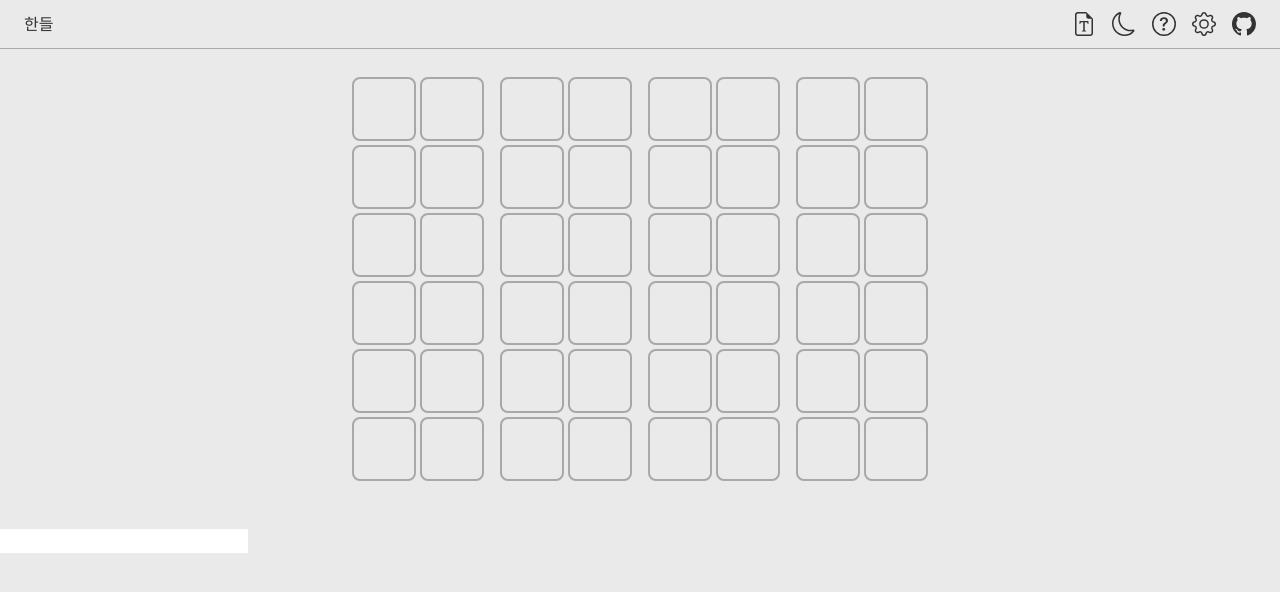
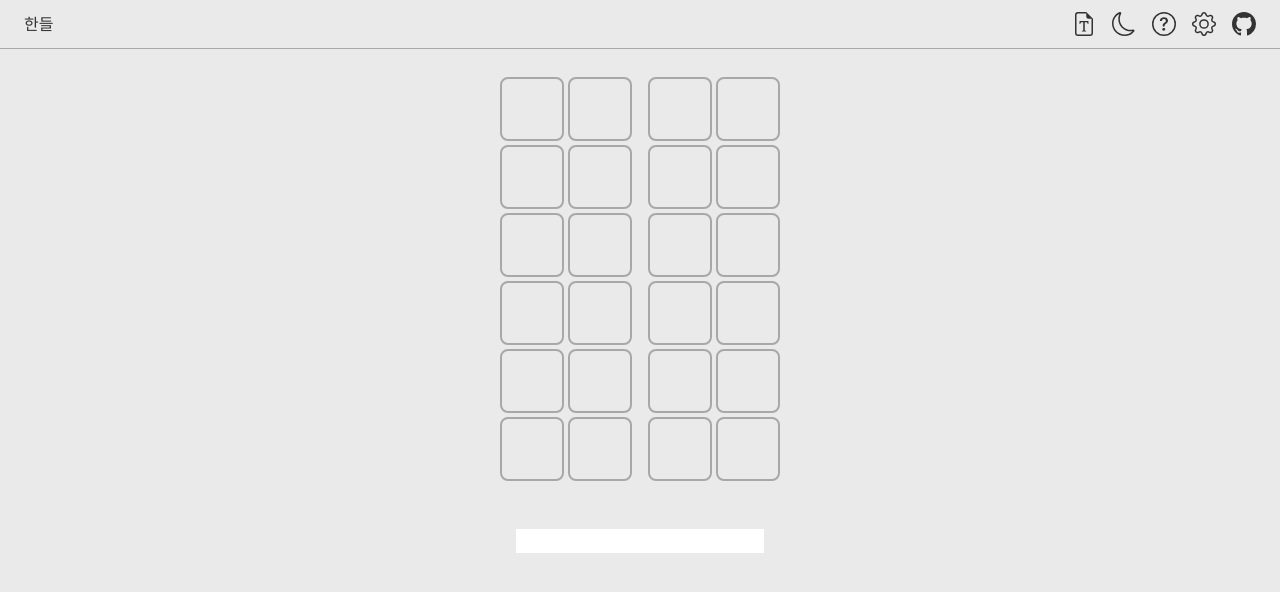
Before and after one commit to wolimst/handle, a Svelte app: page / in a window 1280 px wide. Shown: the top 592 px of the page. Built offline with nearby package versions, Linux system fonts and the light colour scheme.

Commit message:
Refactor wordle components to use stores

```diff
--- a/src/components/wordle/Game.svelte
+++ b/src/components/wordle/Game.svelte
@@ -1,59 +1,38 @@
 <script lang="ts">
   import Guess from './Guess.svelte'
   import Keyboard from './Keyboard.svelte'
-  import { N_WORDLES_PER_ROW } from '@/constants'
-  import * as Wordle from '@/lib/wordle'
+  import { game, keyboard, ui } from './store'
 
-  export let nWordles: number
-  export let nGuesses: number
-  export let answerLength: number
-
-  let game: Wordle.Game = new Wordle.Game(nWordles, nGuesses, answerLength)
-  let keyboardValue = game.keyboard.value
-
-  const nWordlesPerRow = N_WORDLES_PER_ROW[answerLength]
-  const nRows = Math.ceil(game.nWordles / nWordlesPerRow)
-
-  function nWordlesThisRow(rowIndex: number): number {
-    const nWordlesRemaining = game.nWordles - rowIndex * nWordlesPerRow
-    if (nWordlesRemaining > nWordlesPerRow) {
-      return nWordlesPerRow
-    } else {
-      return nWordlesRemaining
+  function assert() {
+    if (game === undefined || keyboard === undefined || ui === undefined) {
+      throw new Error('stores not initialized')
     }
-  }
-
-  function onInput() {
-    keyboardValue = game.keyboard.value
   }
 
   function submitGuess() {
     game.submitGuess()
-    keyboardValue = game.keyboard.value
-    game = game
   }
+
+  assert()
 </script>
 
 <div class="tw-container tw-mb-12">
-  {#each { length: nRows } as _, rowIndex}
+  {#each { length: $ui.nRows } as _, rowIndex}
     <div class="tw-mb-6">
-      {#each { length: game.nGuesses } as _, guessIndex}
+      {#each { length: $game.nGuesses } as _, guessIndex}
         <div
           class="tw-flex tw-flex-nowrap tw-justify-center tw-gap-4 tw-mx-2 tw-my-1"
         >
-          {#each { length: nWordlesThisRow(rowIndex) } as _, colIndex}
-            {@const wordleIndex = nWordlesPerRow * rowIndex + colIndex}
-            {@const wordle = game.data.wordleData[wordleIndex]}
+          {#each { length: ui.nWordlesAtRow(rowIndex) } as _, colIndex}
+            {@const wordleIndex = $ui.nWordlesPerRow * rowIndex + colIndex}
+            {@const wordle = $game.wordleData[wordleIndex]}
 
             {#if guessIndex < wordle.guessResults.length}
-              <Guess
-                guess={wordle.guessResults[guessIndex]}
-                answerLength={game.answerLength}
-              />
+              <Guess guess={wordle.guessResults[guessIndex]} />
             {:else if wordle.status === 'playing' && guessIndex === wordle.guessResults.length}
-              <Guess guess={keyboardValue} answerLength={game.answerLength} />
+              <Guess guess={$keyboard} />
             {:else}
-              <Guess answerLength={game.answerLength} />
+              <Guess />
             {/if}
           {/each}
         </div>
@@ -62,4 +41,4 @@
   {/each}
 </div>
 
-<Keyboard keyboard={game.keyboard} on:submit={submitGuess} on:input={onInput} />
+<Keyboard on:submit={submitGuess} />
--- a/src/components/wordle/Guess.svelte
+++ b/src/components/wordle/Guess.svelte
@@ -1,8 +1,9 @@
 <script lang="ts">
   import Syllable from './Syllable.svelte'
   import * as Color from './color'
+  import { game } from './store'
   import * as Path from '@/lib/path'
-  import * as Wordle from '@/lib/wordle'
+  import type * as Wordle from '@/lib/wordle'
 
   /**
    * A guess data to dispay and color the syllables.
@@ -17,7 +18,6 @@
    * Default is `undefined`.
    */
   export let guess: Wordle.GuessResult | string | undefined = undefined
-  export let answerLength: number
 
   type Guess = Wordle.GuessResult | string | undefined
 
@@ -78,7 +78,7 @@
 </script>
 
 <div class="tw-inline-flex tw-gap-1 tw-min-w-0 tw-min-h-0">
-  {#each { length: answerLength } as _, i}
+  {#each { length: $game.answerLength } as _, i}
     <div
       class="tw-w-16 tw-aspect-square tw-border-2 tw-rounded-lg tw-border-solid tw-border-app-text-secondary tw-overflow-hidden"
     >
--- a/src/components/wordle/Keyboard.svelte
+++ b/src/components/wordle/Keyboard.svelte
@@ -1,9 +1,19 @@
 <script lang="ts">
-  import * as Wordle from '@/lib/wordle'
+  import { keyboard } from './store'
 
-  export let keyboard: Wordle.Keyboard
+  $: value = $keyboard
+  $: {
+    const setResult = keyboard.setValue(value)
+    if (!setResult) {
+      value = $keyboard
+    }
+  }
 </script>
 
-<form on:submit|preventDefault on:input>
-  <input type="text" bind:value={keyboard.value} />
-</form>
+<div class="tw-container">
+  <div class="tw-flex tw-flex-nowrap tw-justify-center">
+    <form on:submit|preventDefault>
+      <input type="text" bind:value />
+    </form>
+  </div>
+</div>
--- /dev/null
+++ b/src/components/wordle/store.ts
@@ -0,0 +1,75 @@
+import { N_WORDLES_PER_ROW } from '@/constants'
+import * as Wordle from '@/lib/wordle'
+import { readable, writable, type Readable } from 'svelte/store'
+
+interface GameStore extends Readable<Wordle.GameData> {
+  submitGuess(): Wordle.GuessError | undefined
+}
+
+interface KeyboardStore extends Readable<string> {
+  setValue(value: string): boolean
+}
+
+interface UIConstants {
+  nWordlesPerRow: number
+  nRows: number
+}
+
+interface UIStore extends Readable<UIConstants> {
+  nWordlesAtRow: (rowIndex: number) => number
+}
+
+export let game: GameStore
+export let keyboard: KeyboardStore
+export let ui: UIStore
+
+export function initStores(
+  nWordles: number,
+  nGuesses: number,
+  answerLength: number
+) {
+  const gameImpl = new Wordle.Game(nWordles, nGuesses, answerLength)
+  const keyboardImpl = gameImpl.keyboard
+
+  const gameStore = writable(gameImpl.data)
+  const keyboardStore = writable(keyboardImpl.value)
+
+  game = {
+    subscribe: gameStore.subscribe,
+    submitGuess: (): Wordle.GuessError | undefined => {
+      const result = gameImpl.submitGuess()
+      gameStore.set(gameImpl.data)
+      keyboardStore.set(keyboardImpl.value)
+      return result
+    },
+  }
+
+  keyboard = {
+    subscribe: keyboardStore.subscribe,
+    setValue: (value: string): boolean => {
+      // TODO change setter to return boolean
+      keyboardImpl.value = value
+      if (keyboardImpl.value === value) {
+        keyboardStore.set(value)
+        return true
+      }
+      return false
+    },
+  }
+
+  const nWordlesPerRow = N_WORDLES_PER_ROW[answerLength]
+  ui = {
+    ...readable({
+      nWordlesPerRow,
+      nRows: Math.ceil(nWordles / nWordlesPerRow),
+    }),
+    nWordlesAtRow: (rowIndex: number): number => {
+      const nWordlesRemaining = nWordles - rowIndex * nWordlesPerRow
+      if (nWordlesRemaining > nWordlesPerRow) {
+        return nWordlesPerRow
+      } else {
+        return nWordlesRemaining
+      }
+    },
+  }
+}
--- a/src/routes/Home.svelte
+++ b/src/routes/Home.svelte
@@ -1,5 +1,12 @@
 <script lang="ts">
   import Game from '@/components/wordle/Game.svelte'
+  import { initStores } from '@/components/wordle/store'
+
+  const nWordles = 2
+  const nGuesses = 6
+  const answerLength = 2
+
+  initStores(nWordles, nGuesses, answerLength)
 </script>
 
-<Game nWordles={4} nGuesses={6} answerLength={2} />
+<Game />
```
